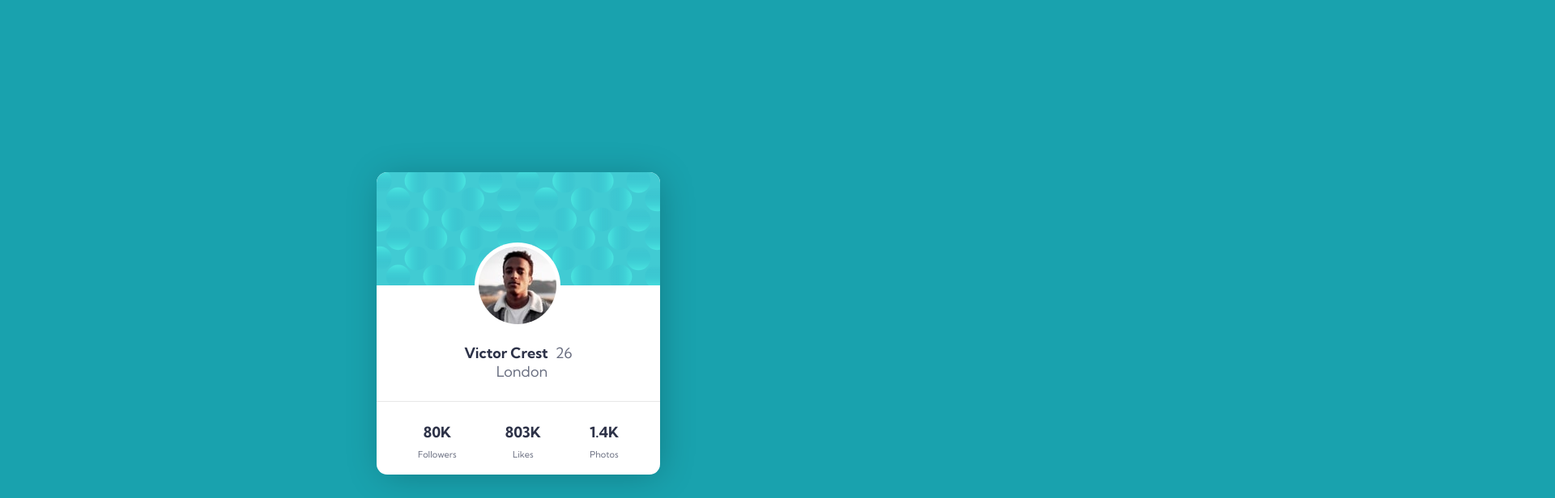
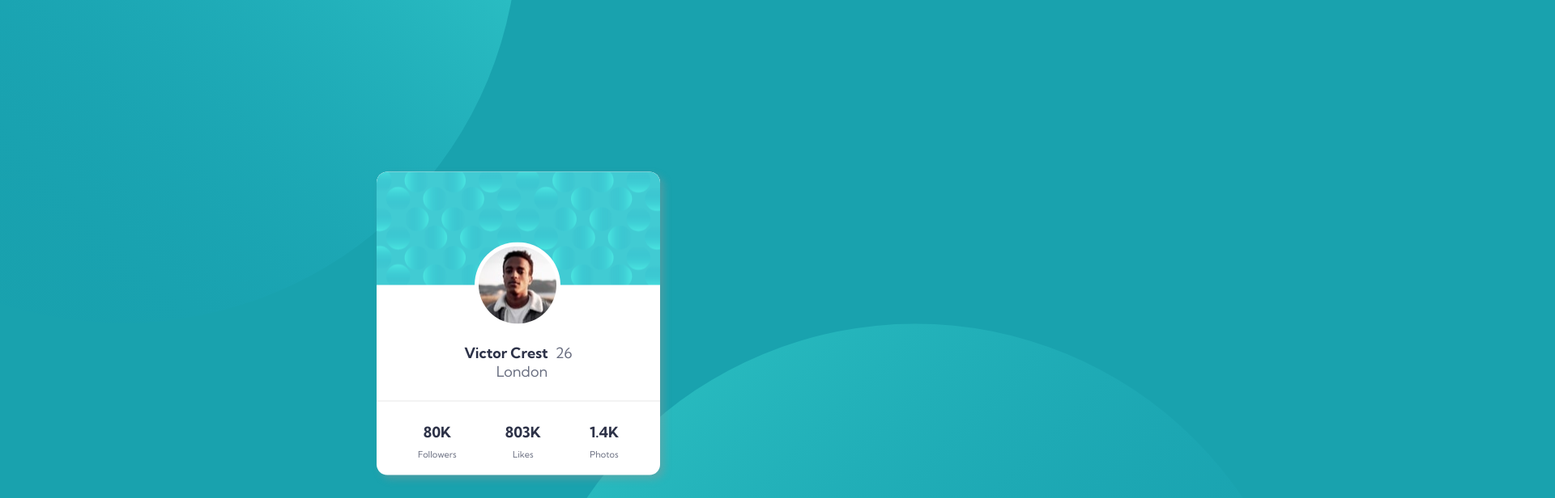
Before and after one commit to pascall-de-creator/profile-card-component, a plain HTML site: page index.html in a window 1280 px wide. Shown: the top 616 px of the page at 81% size, 1920 px wide, since content can reach past the window. Drawn offline with Linux system fonts and the light colour scheme.

Commit message:
Project build v1.0.1

```diff
--- a/scss/style.scss
+++ b/scss/style.scss
@@ -29,23 +29,38 @@ body{
     align-items: center;
     overflow: hidden;
 }
-.pattern:nth-child(1){
+body::before, body::after {
     position: absolute;
-    left: -208px;
-    top: -60%;
+    content: '';
+    width: 100vw;
+    height: 100vh;
+    background-size: auto;
+    transform: translate(-50%, -50%);
 }
-.pattern:nth-child(2){
-    position: absolute;
-    left: 50%;
-    top: 370px;
+body::before{
+    top: 0;
+    left: 0;
+    background: url(../images/bg-pattern-top.svg) no-repeat bottom right;
+}
+body::after{
+    top: 100%;
+    left: 100%;
+    background: url(../images/bg-pattern-bottom.svg) no-repeat top left;
 }
 .card{
-    width: 350px;
-    height: 374px;
+    position: absolute;
+    top: 50%;
+    left: 50%;
+    width: 100%;
+    height: 100%;
+    max-width: 350px;
+    max-height: 375px;
+    transform: translate(-50%, -50%);
+    border-radius: 13px;
+    overflow: hidden;
     background-color: $primary-color-white;
-    border-radius: 13px;
-    margin: auto auto auto auto;
-    box-shadow: 3px 4px 44px -5px rgba(0, 0, 0, 0.25);
+    box-shadow: 5px 5px 10px #96969666;
+    z-index: 10;
 
     .user-details {
         margin-top: 72px;
@@ -111,6 +126,7 @@ footer {
     border-radius: 9px 9px 0px 0px;
     background-color: #444;
     color: white;
+    z-index: 10;
 
     .attribution {
         padding: 20px;
```
Also changed, not shown: dist/css/style.css.
